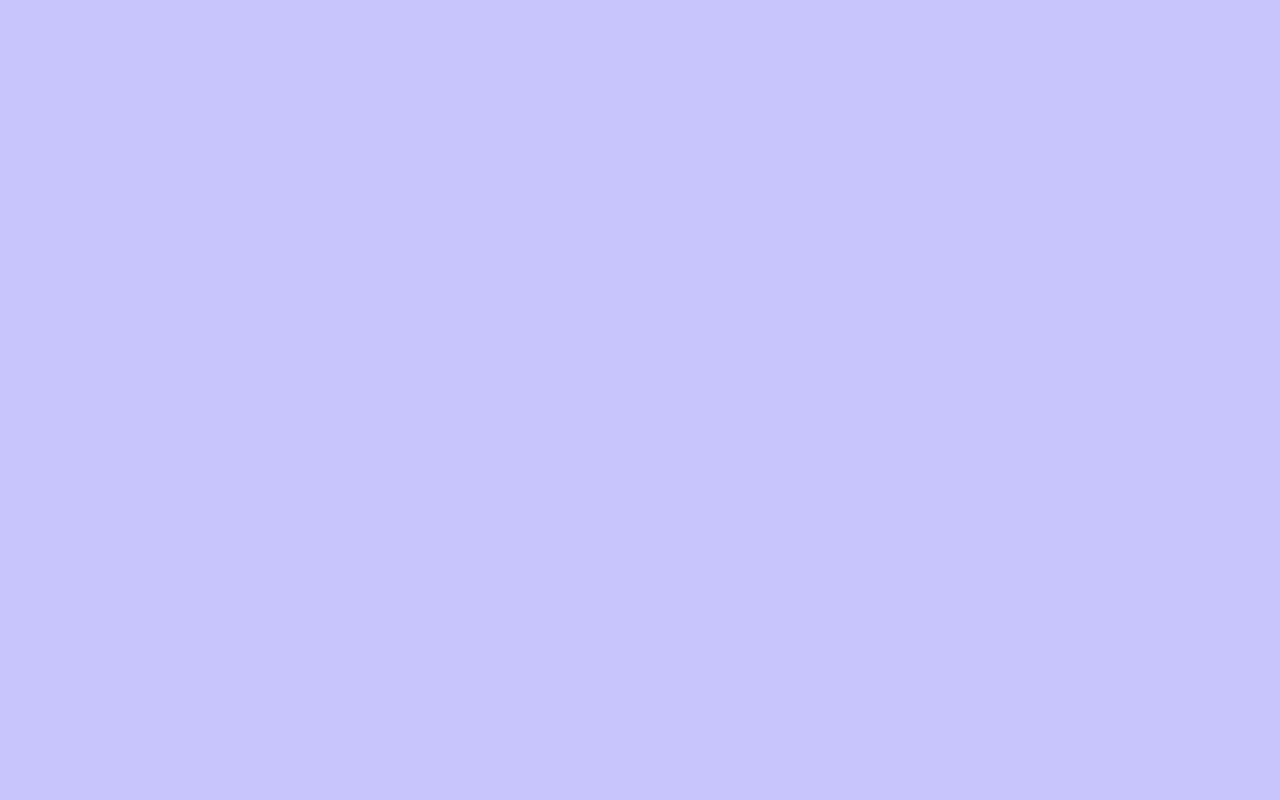
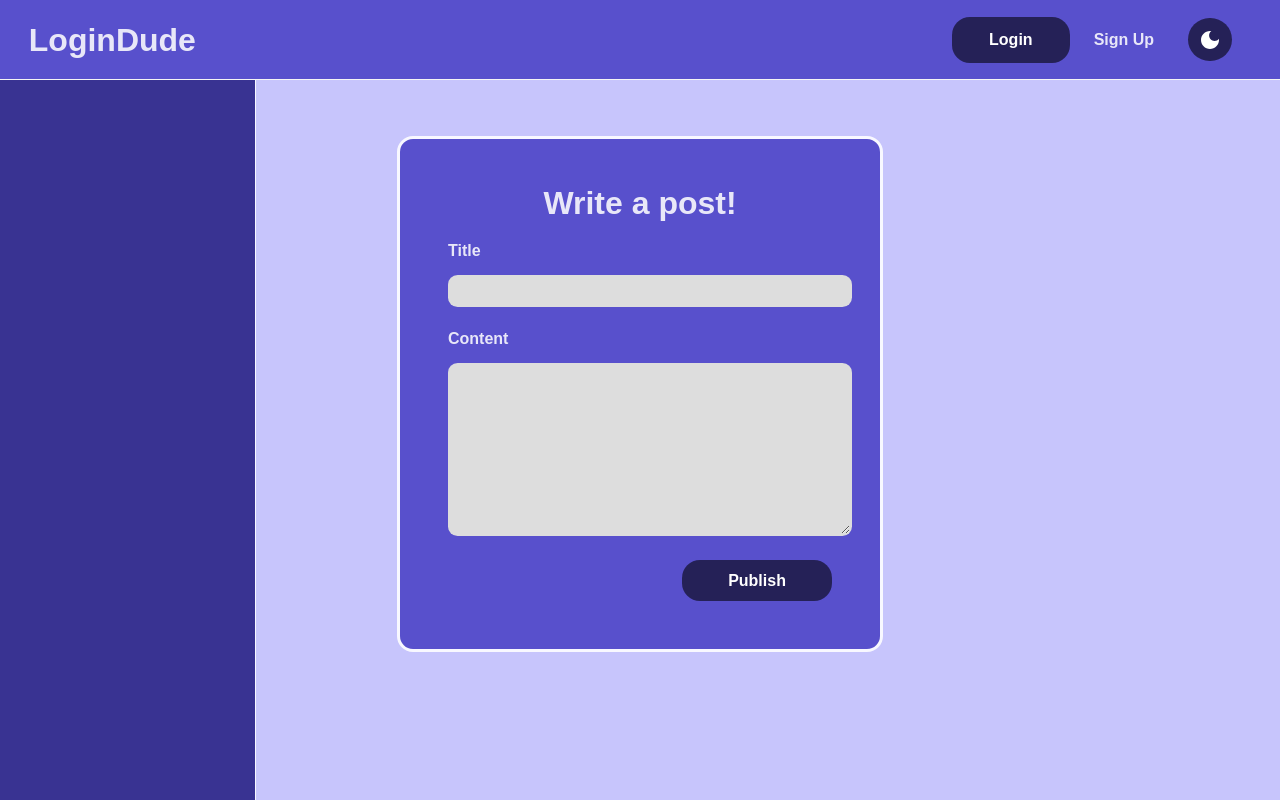
Before and after one commit to TonyReyesM/userLogin, a React (Create React App) app in the folder client/: page /dashboard/1/projects in a window 1280 px wide. Before the commit this address had no page. Built offline with nearby package versions, Linux system fonts and the light colour scheme; no server answers.

Commit message:
Created form to create posts. Already connected to backend.

```diff
--- a/client/src/App.js
+++ b/client/src/App.js
@@ -19,6 +19,7 @@ import PersistLogin from "./components/PersistLogin/PersistLogin";
 import Login from "./pages/Login";
 import Register from "./pages/Register";
 import Home from "./pages/dashboard/Home";
+import Projects from "./pages/dashboard/Projects";
 import Account from "./pages/dashboard/Account";
 import Settings from "./pages/dashboard/Settings";
 
@@ -27,9 +28,7 @@ function App() {
   const { auth, setAuth } = useAuth();
 
   useEffect(() => {
-    console.log("Running local storage auth effect in app");
     if (!auth.user && localStorage.getItem("accessToken")) {
-      console.log("Restoring auth state in app");
       const user = JSON.parse(localStorage.getItem("user"));
       const accessToken = localStorage.getItem("accessToken");
       const refreshToken = localStorage.getItem("refreshToken");
@@ -53,6 +52,7 @@ function App() {
         <Route path="/dashboard" element={<Dashboard />}>
           <Route element={<PersistLogin />}>
             <Route path="/dashboard/:id" element={<Home />} />
+            <Route path="/dashboard/:id/projects" element={<Projects />} />
             <Route path="/dashboard/:id/account" element={<Account />} />
             <Route path="/dashboard/:id/settings" element={<Settings />} />
           </Route>
--- /dev/null
+++ b/client/src/components/PostForm/PostForm.js
@@ -0,0 +1,67 @@
+import styled from "styled-components";
+
+//  hooks
+import { yupResolver } from "@hookform/resolvers/yup";
+import { useForm } from "react-hook-form";
+import { useCreatePost } from "./hooks/useCreatePost";
+
+//  validations
+import { createPostSchema } from "../../validations/createPostValidation";
+
+//  styles
+import {
+  Input,
+  TextAreaInput,
+  Button,
+  Title,
+  Form,
+  Question,
+  Label,
+  FieldAlert,
+} from "../common/common.style";
+
+const PostQuestion = styled(Question)`
+  flex-direction: column;
+  row-gap: 1rem;
+  align-items: flex-start;
+`;
+
+const PostForm = () => {
+  const createPost = useCreatePost();
+
+  const {
+    register,
+    handleSubmit,
+    formState: { errors },
+  } = useForm({
+    resolver: yupResolver(createPostSchema),
+  });
+
+  const onSubmit = (data) => {
+    console.log(data);
+    createPost(data);
+  };
+
+  return (
+    <Form onSubmit={handleSubmit(onSubmit)}>
+      <Title>Write a post!</Title>
+      <PostQuestion>
+        <Label htmlFor="title">Title</Label>
+        <Input
+          id="title"
+          {...register("title")}
+          style={{ width: "100%" }}
+        ></Input>
+        {errors.title && <FieldAlert>{errors.title?.message}</FieldAlert>}
+      </PostQuestion>
+      <PostQuestion>
+        <Label htmlFor="content">Content</Label>
+        <TextAreaInput id="content" {...register("content")}></TextAreaInput>
+        {errors.content && <FieldAlert>{errors.content?.message}</FieldAlert>}
+      </PostQuestion>
+      <Button type="submit">Publish</Button>
+    </Form>
+  );
+};
+
+export default PostForm;
--- /dev/null
+++ b/client/src/components/PostForm/hooks/useCreatePost.js
@@ -0,0 +1,23 @@
+//  hooks
+import { useAuth } from "../../../hooks/useAuth";
+import { useAxiosPrivate } from "../../../hooks/useAxiosPrivate";
+
+export const useCreatePost = () => {
+  const axiosPrivate = useAxiosPrivate();
+  const { auth } = useAuth();
+
+  const createPost = async (data) => {
+    console.log({ ...data, user: auth.user._id });
+    try {
+      const response = await axiosPrivate.post("/api/posts/create", {
+        ...data,
+        user: auth.user._id,
+      });
+      console.log(response);
+    } catch (error) {
+      console.log(error);
+    }
+  };
+
+  return createPost;
+};
--- a/client/src/components/SideBar/SideBar.js
+++ b/client/src/components/SideBar/SideBar.js
@@ -8,6 +8,8 @@ import { Link } from "react-router-dom";
 
 //  assets
 import HomeIcon from "@mui/icons-material/Home";
+import AlbumIcon from "@mui/icons-material/Album";
+import DiamondIcon from "@mui/icons-material/Diamond";
 import PersonIcon from "@mui/icons-material/Person";
 import SettingsIcon from "@mui/icons-material/Settings";
 
@@ -51,7 +53,6 @@ const linkStyle = {
 
 const SideBar = () => {
   const { auth } = useAuth();
-  console.log(auth);
 
   return (
     <Bar>
@@ -61,6 +62,12 @@ const SideBar = () => {
             <DashboardSection>
               <HomeIcon />
               Home
+            </DashboardSection>
+          </Link>
+          <Link to={`/dashboard/${auth.user._id}/projects`} style={linkStyle}>
+            <DashboardSection>
+              <DiamondIcon />
+              Projects
             </DashboardSection>
           </Link>
           <Link to={`/dashboard/${auth.user._id}/account`} style={linkStyle}>
--- a/client/src/components/common/common.style.js
+++ b/client/src/components/common/common.style.js
@@ -59,6 +59,33 @@ export const Input = styled.input`
   color: ${palette.typography.textDark};
   background-color: #dddddd;
   width: 12rem;
+  padding: 0.3rem 0.5rem;
+  border: 2px solid transparent;
+  border-radius: 0.6rem;
+
+  -moz-appearance: textfield;
+  &::-webkit-outer-spin-button,
+  &::-webkit-inner-spin-button {
+    -webkit-appearance: none;
+    margin: 0;
+  }
+
+  &:hover {
+    cursor: pointer;
+    background-color: #eeeeee;
+  }
+
+  &:focus {
+    cursor: text;
+  }
+`;
+
+export const TextAreaInput = styled.textarea`
+  font-size: 1rem;
+  color: ${palette.typography.textDark};
+  background-color: #dddddd;
+  width: 100%;
+  height: 10rem;
   padding: 0.3rem 0.5rem;
   border: 2px solid transparent;
   border-radius: 0.6rem;
--- a/client/src/pages/dashboard/Home.js
+++ b/client/src/pages/dashboard/Home.js
@@ -1,5 +1,9 @@
+//  styles
+import { Title } from "../../components/common/common.style";
+import { palette } from "../../components/common/palette";
+
 const Home = () => {
-  return <></>;
+  return <Title style={{ color: palette.typography.textLight }}>Home</Title>;
 };
 
 export default Home;
--- /dev/null
+++ b/client/src/pages/dashboard/Projects.js
@@ -0,0 +1,12 @@
+//  components
+import PostForm from "../../components/PostForm/PostForm";
+
+const Projects = () => {
+  return (
+    <>
+      <PostForm />
+    </>
+  );
+};
+
+export default Projects;
--- a/client/src/pages/dashboard/Settings.js
+++ b/client/src/pages/dashboard/Settings.js
@@ -1,5 +1,9 @@
+//  styles
+import { Title } from "../../components/common/common.style";
+import { palette } from "../../components/common/palette";
+
 const Settings = () => {
-  return <></>;
+  return <Title style={{color: palette.typography.textLight}}>Settings</Title>;
 };
 
 export default Settings;
--- /dev/null
+++ b/client/src/validations/createPostValidation.js
@@ -0,0 +1,6 @@
+import * as Yup from "yup";
+
+export const createPostSchema = Yup.object().shape({
+  title: Yup.string().required("Required"),
+  content: Yup.string().required("Required"),
+});
```
